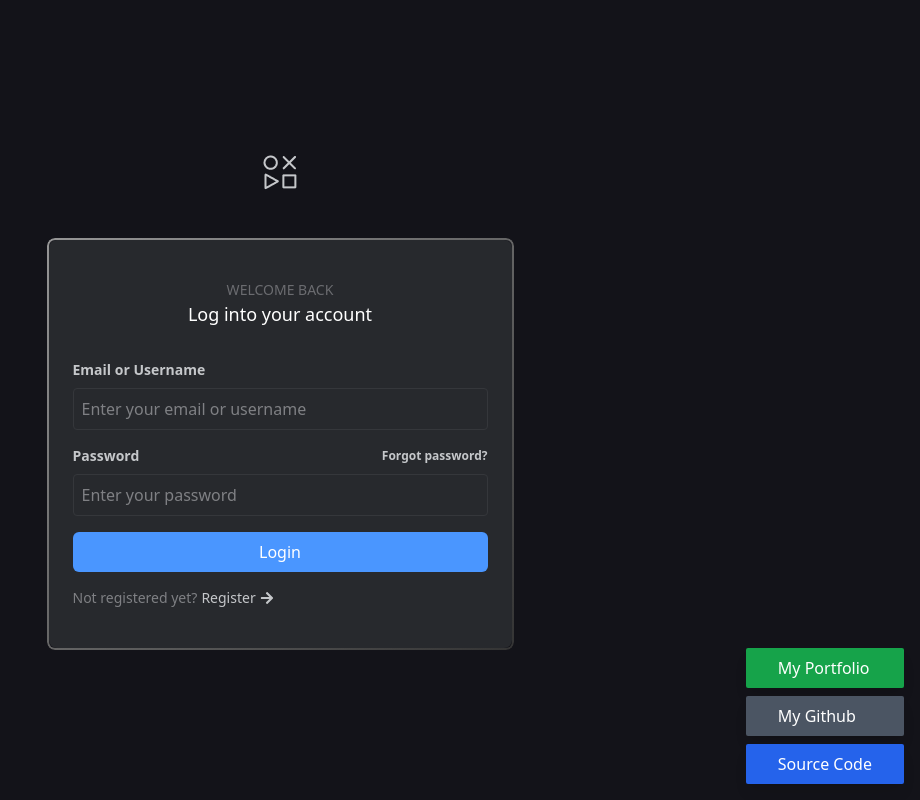
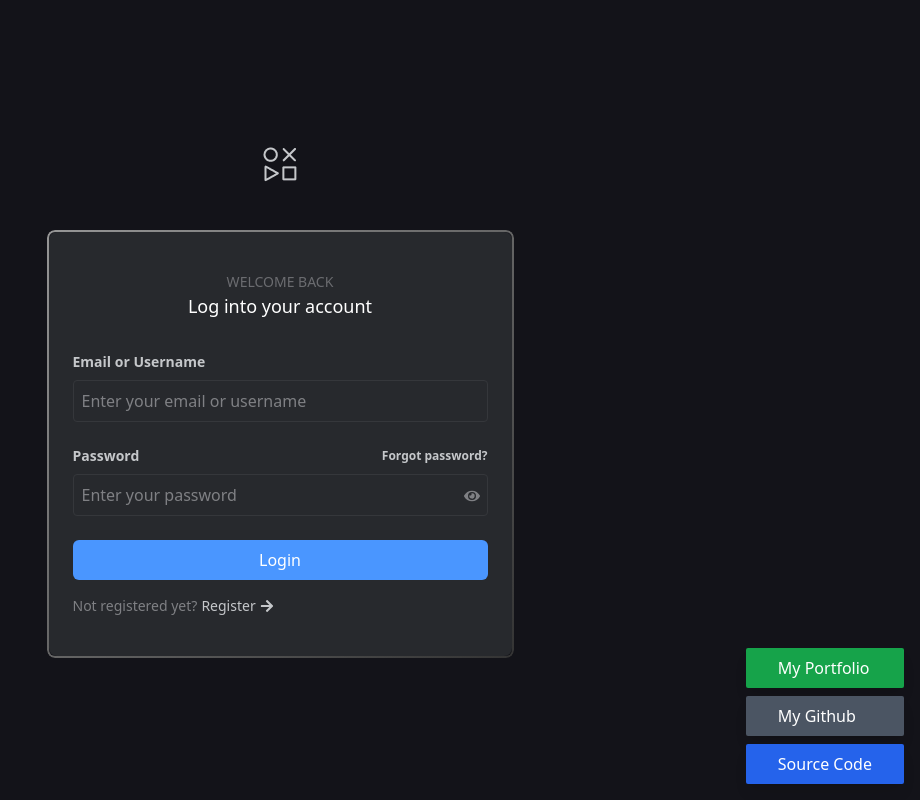
Before and after one commit to yodkwtf/frontend-assignment-atlys, a React (Create React App) app: page / in a window 1280 px wide. Shown: the whole page, without its empty margins (360-1280 px from the left). Built offline with nearby package versions, Linux system fonts and the light colour scheme.

Commit message:
added eye button to password input box

```diff
--- a/src/components/Login.tsx
+++ b/src/components/Login.tsx
@@ -15,7 +15,7 @@ const Login: React.FC = () => {
         Log into your account
       </h3>
       <form>
-        <div className="flex flex-col gap-4">
+        <div className="flex flex-col gap-6">
           <Input
             labelFor="email"
             primaryLabel="Email or Username"
--- a/src/components/Register.tsx
+++ b/src/components/Register.tsx
@@ -15,7 +15,7 @@ const Register: React.FC = () => {
         Create an account to continue
       </h3>
       <form>
-        <div className="flex flex-col gap-4">
+        <div className="flex flex-col gap-6">
           <Input
             labelFor="email"
             primaryLabel="Email"
--- a/src/components/common/Input.tsx
+++ b/src/components/common/Input.tsx
@@ -1,3 +1,5 @@
+import { FaEye } from 'react-icons/fa';
+
 interface InputProps {
   labelFor: string;
   primaryLabel: string;
@@ -24,11 +26,21 @@ const Input: React.FC<InputProps> = ({
           <small className="text-xs cursor-pointer">{secondaryLabel}</small>
         )}
       </label>
-      <input
-        type={inputType}
-        placeholder={placeholder}
-        className="bg-transparent min-w-[415px] border-[1.5px] border-custom-b rounded-[0.25rem] p-2 placeholder-custom-ph"
-      />
+      <div className="relative">
+        <input
+          type={inputType}
+          placeholder={placeholder}
+          className="bg-transparent text-custom-ph min-w-[415px] border-[1.5px] border-custom-b rounded-[0.25rem] p-2 placeholder-custom-ph w-full pr-10"
+        />
+        {inputType === 'password' && (
+          <button
+            type="button"
+            className="absolute right-2 top-3.5 text-custom-ph"
+          >
+            <FaEye />
+          </button>
+        )}
+      </div>
     </div>
   );
 };
```
